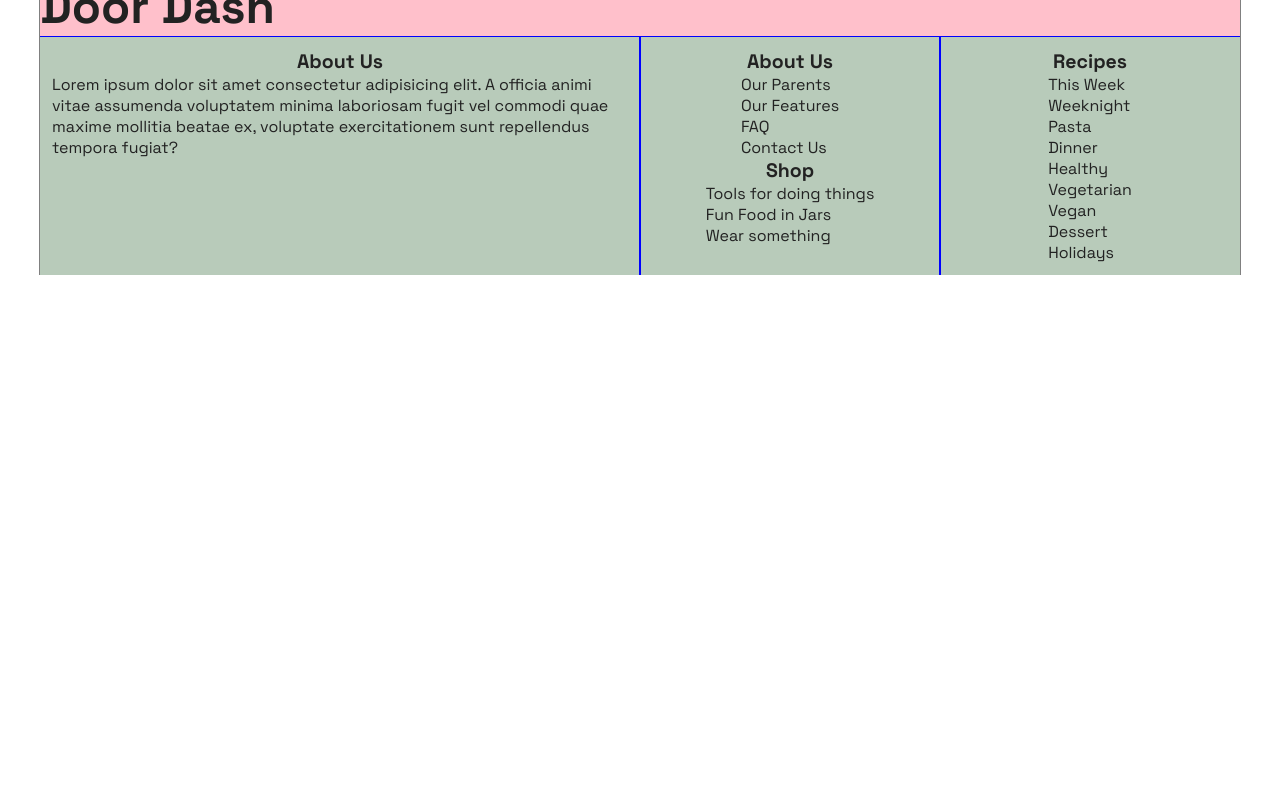
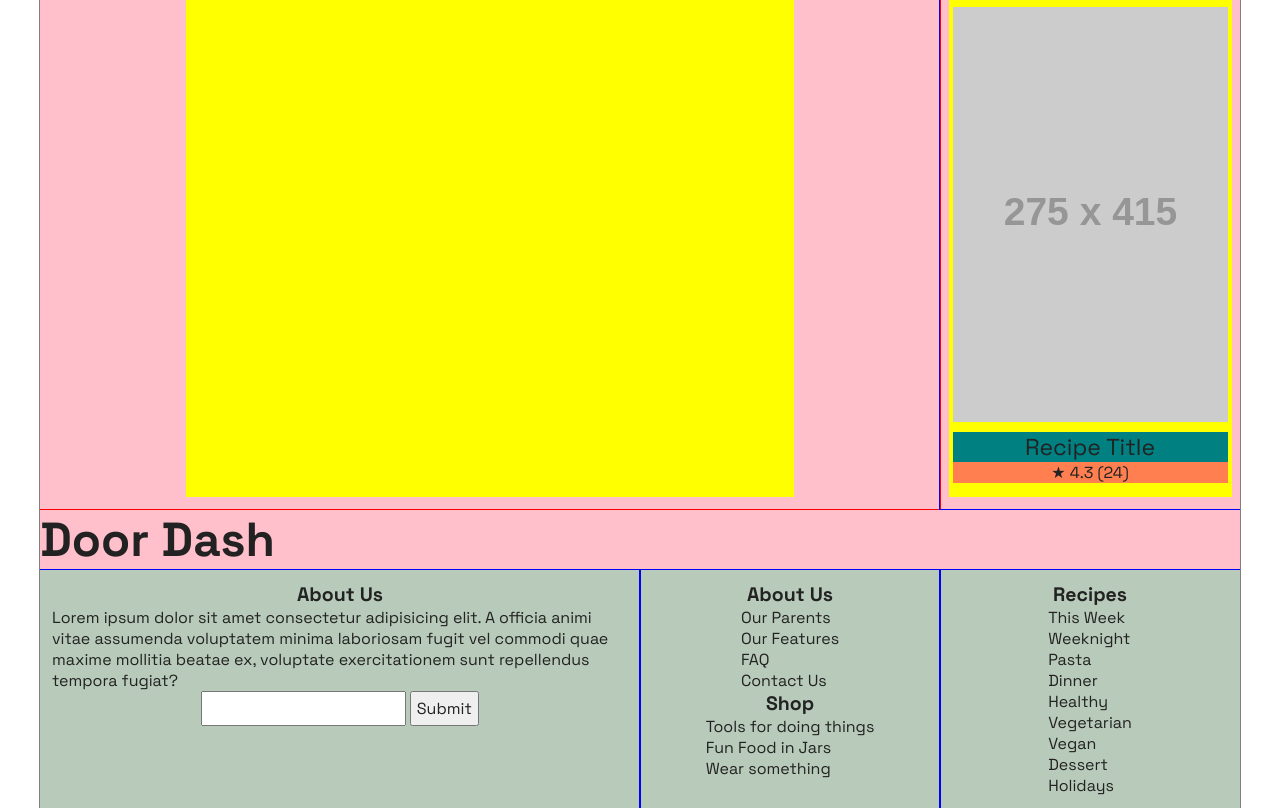
Before and after one commit to sarasaurus/food-app, a plain HTML site: page index.html in a window 1280 px wide. Shown: the part 1253-2061 px from the top of the page. Before the commit the page ends 1528 px from the top, so only its background shows below. Drawn offline with Linux system fonts and the light colour scheme; placeholder pictures from the web are drawn by us.

Commit message:
small css and html changes to first push

```diff
--- a/css/style.css
+++ b/css/style.css
@@ -105,14 +105,14 @@ html {
   }
   .stack{
     display: flex;
-      flex-direction: row;
+    flex-direction: row;
   }
   .slider{
     background-color:pink;
     flex: none;
   flex-wrap:nowrap;
     white-space:nowrap;
-  overflow-x:auto;
+  overflow-x:scroll;
 
   }
   .recipe_card {
@@ -268,15 +268,7 @@ input{
     display: flex;
     flex-direction: column;
 }
-.slider{
-    height: 700px;
-    background-color:pink;
-    flex: none;
-  flex-wrap:nowrap;
-    white-space:nowrap;
-  overflow-x:auto;
 
-  }
     .full {
       width: 100%;
 
--- a/index.html
+++ b/index.html
@@ -104,6 +104,10 @@
                 <p>Lorem ipsum dolor sit amet consectetur adipisicing elit. A officia animi vitae assumenda voluptatem
                     minima laboriosam fugit vel commodi quae maxime mollitia beatae ex, voluptate exercitationem sunt
                     repellendus tempora fugiat?</p>
+                    <form>
+                        <input type="search">
+                        <input type="submit">
+                    </form>
             </div>
             <div class="quarter">
                 <h4>About Us</h4>
```
